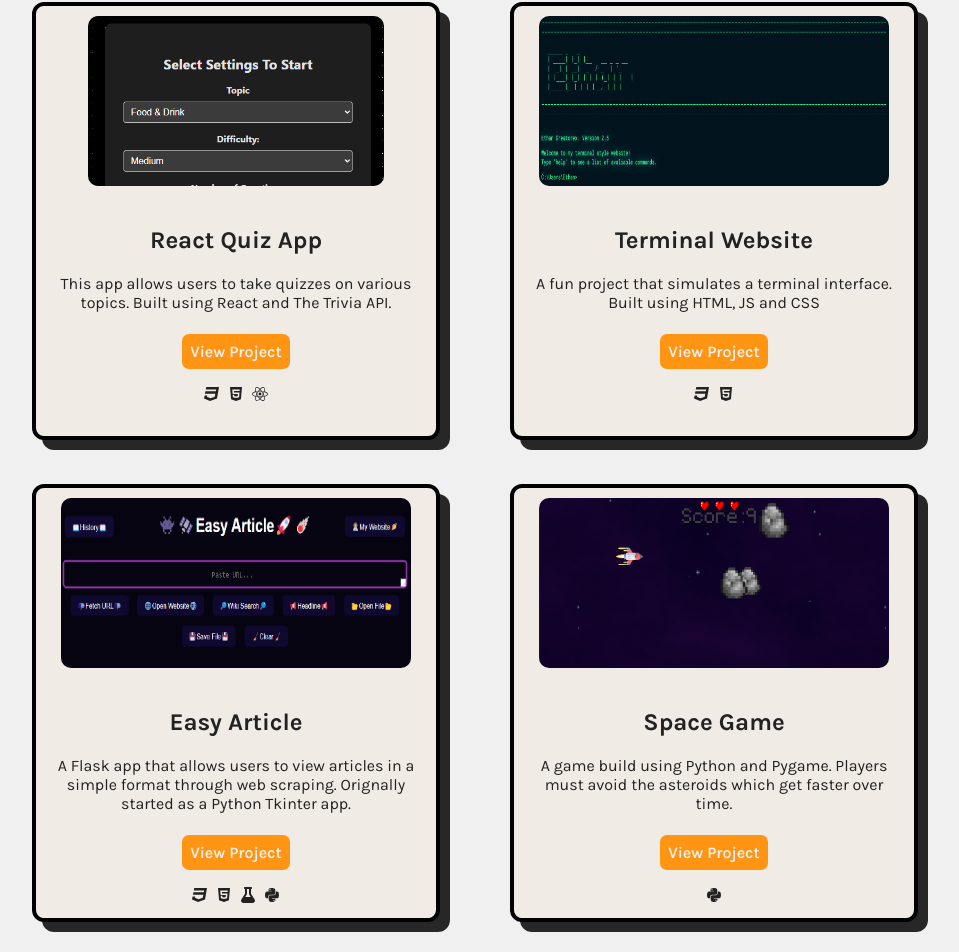
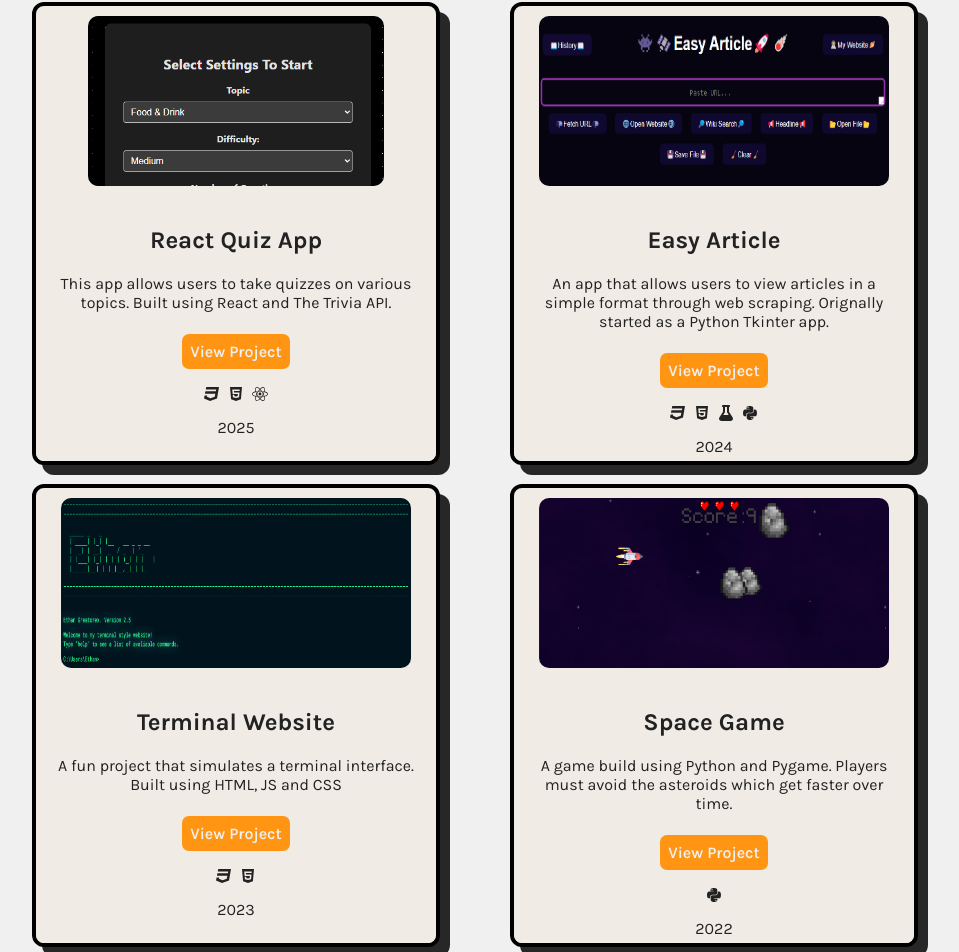
Before and after one commit to EthanGreatorex/ReactPortfolio, a React (Vite) app in the folder portfolio-website/: page / in a window 1280 px wide. Shown: the part 2444-3396 px from the top of the page, without its empty margins (160-1119 px from the left). Built offline with nearby package versions, Linux system fonts and the light colour scheme.

Commit message:
Added dates to projects

```diff
--- a/portfolio-website/src/components/Project.jsx
+++ b/portfolio-website/src/components/Project.jsx
@@ -2,7 +2,7 @@ import "../css/project.css";
 import React from "react";
 import { PropTypes } from "prop-types";
 
-function Projects({ title, image, description, link, technologies }) {
+function Projects({ title, image, description, link, technologies, date }) {
   return (
     <div className="project" >
       <img
@@ -22,6 +22,7 @@ function Projects({ title, image, description, link, technologies }) {
             return <Icon key={index} className="project__technology-icon" />;
           })}
         </div>
+        <p className="project-description__date">{date}</p>
       </div>
     </div>
   );
@@ -36,7 +37,8 @@ Projects.propTypes = {
     PropTypes.shape({
       icon: PropTypes.elementType.isRequired
     })
-  ).isRequired
+  ).isRequired,
+  date: PropTypes.string.isRequired
 };
 
 export default Projects;
--- a/portfolio-website/src/components/Projects.jsx
+++ b/portfolio-website/src/components/Projects.jsx
@@ -21,28 +21,27 @@ const project_data = [
       { icon: FaHtml5 },
       { icon: FaFlask },
     ],
-    description: "An app built using Flask that allows users to chat with AI and upload files & website URLs."
+    description:
+      "An app built using Flask that allows users to chat with AI and upload files & website URLs.",
+    date: "2025",
   },
   {
     title: "React Movie App",
     image: ReactMovieApp,
     link: "https://ethangreatorex.github.io/ReactMovieApp/",
     technologies: [{ icon: FaCss3 }, { icon: FaHtml5 }, { icon: FaReact }],
-    description: "An app built using React to search for movies and view details.",
+    description:
+      "An app built using React to search for movies and view details.",
+    date: "2025",
   },
   {
     title: "React Quiz App",
     image: ReactQuizApp,
     link: "https://ethangreatorex.github.io/ReactQuizApp/",
     technologies: [{ icon: FaCss3 }, { icon: FaHtml5 }, { icon: FaReact }],
-    description: "This app allows users to take quizzes on various topics. Built using React and The Trivia API.",
-  },
-  {
-    title: "Terminal Website",
-    image: TerminalWebsite,
-    link: "https://ethangreatorex.github.io/TerminalWebsiteV2/",
-    technologies: [{ icon: FaCss3 }, { icon: FaHtml5 }],
-    description: "A fun project that simulates a terminal interface. Built using HTML, JS and CSS"
+    description:
+      "This app allows users to take quizzes on various topics. Built using React and The Trivia API.",
+    date: "2025",
   },
   {
     title: "Easy Article",
@@ -54,14 +53,27 @@ const project_data = [
       { icon: FaFlask },
       { icon: FaPython },
     ],
-    description: "A Flask app that allows users to view articles in a simple format through web scraping. Orignally started as a Python Tkinter app."
+    description:
+      "An app that allows users to view articles in a simple format through web scraping. Orignally started as a Python Tkinter app.",
+    date: "2024",
+  },
+  {
+    title: "Terminal Website",
+    image: TerminalWebsite,
+    link: "https://ethangreatorex.github.io/TerminalWebsiteV2/",
+    technologies: [{ icon: FaCss3 }, { icon: FaHtml5 }],
+    description:
+      "A fun project that simulates a terminal interface. Built using HTML, JS and CSS",
+    date: "2023",
   },
   {
     title: "Space Game",
     image: SpaceGame,
     link: "https://github.com/EthanGreatorex/SpaceGame",
     technologies: [{ icon: FaPython }],
-    description: "A game build using Python and Pygame. Players must avoid the asteroids which get faster over time.",
+    description:
+      "A game build using Python and Pygame. Players must avoid the asteroids which get faster over time.",
+    date: "2022",
   },
 ];
 
@@ -75,7 +87,8 @@ function Projects() {
           whileInView={{ opacity: 1, y: 0 }}
           transition={{ duration: 1.5, ease: "easeOut" }}
           viewport={{ once: true, amount: 0.3 }}
-          className="project-list__motion">
+          className="project-list__motion"
+        >
           <Project
             key={index}
             title={project.title}
@@ -83,6 +96,7 @@ function Projects() {
             link={project.link}
             technologies={project.technologies}
             description={project.description}
+            date={project.date}
           />
         </motion.div>
       ))}
--- a/portfolio-website/src/css/project.css
+++ b/portfolio-website/src/css/project.css
@@ -65,7 +65,7 @@
   .project {
     max-width: 400px;
     min-width: 400px;
-    min-height: 430px;
-    max-height: 430px;
+    min-height: 455px;
+    max-height: 455px;
   }
 }
--- a/portfolio-website/src/css/projects.css
+++ b/portfolio-website/src/css/projects.css
@@ -4,7 +4,6 @@
     grid-template-columns: repeat(1, 1fr);
     gap: 2rem;
     justify-items: center;
-    overflow: hidden;
 }
 
 .project-list__motion{
```
